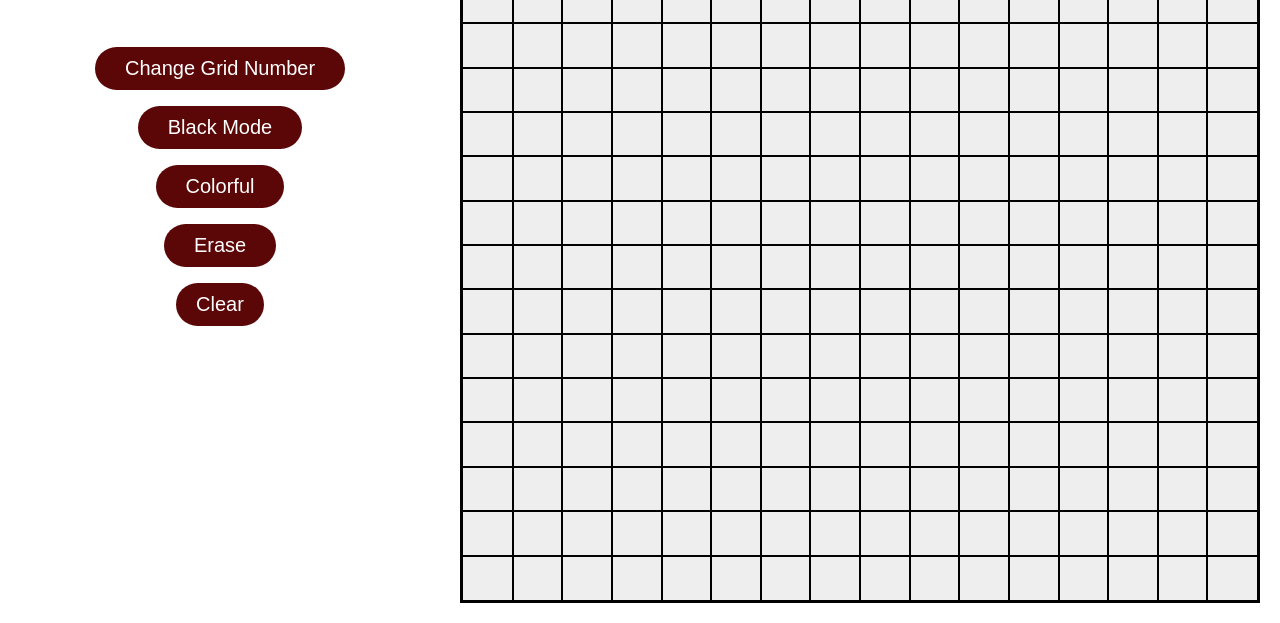
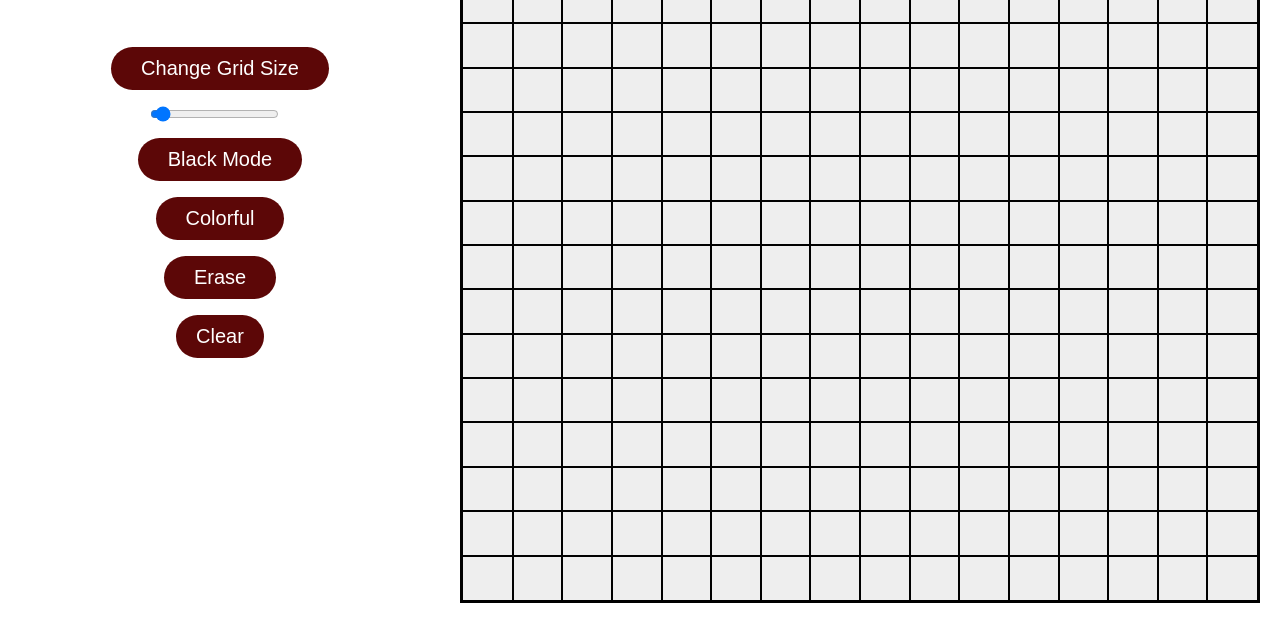
Before and after one commit to HamzaIbrahimi/Etch-A-Sketch, a plain HTML site: page index.html in a window 1280 px wide. Shown: the part 177-800 px from the top of the page. Drawn offline with Linux system fonts and the light colour scheme; a web font is replaced by a local one.

Commit message:
add range input

```diff
--- a/index.html
+++ b/index.html
@@ -14,7 +14,11 @@
     <header class="main_header">
         <h1>ETCH - A - SKETCH</h1>
         <div class="buttons">
-            <button id="change_grid">Change Grid Number</button>
+            <button id="change_grid">Change Grid Size</button>
+            <div id="input-range" style="display: flex; gap: 12px;">
+                <input type="range" id="range" name="size" min="16" max="100" step="1" value="20">
+                <label for="range"></label>
+            </div>
             <button id="draw_black">Black Mode</button>
             <button id="rainbow">Colorful</button>
             <button id="erase"> Erase</button>
```
